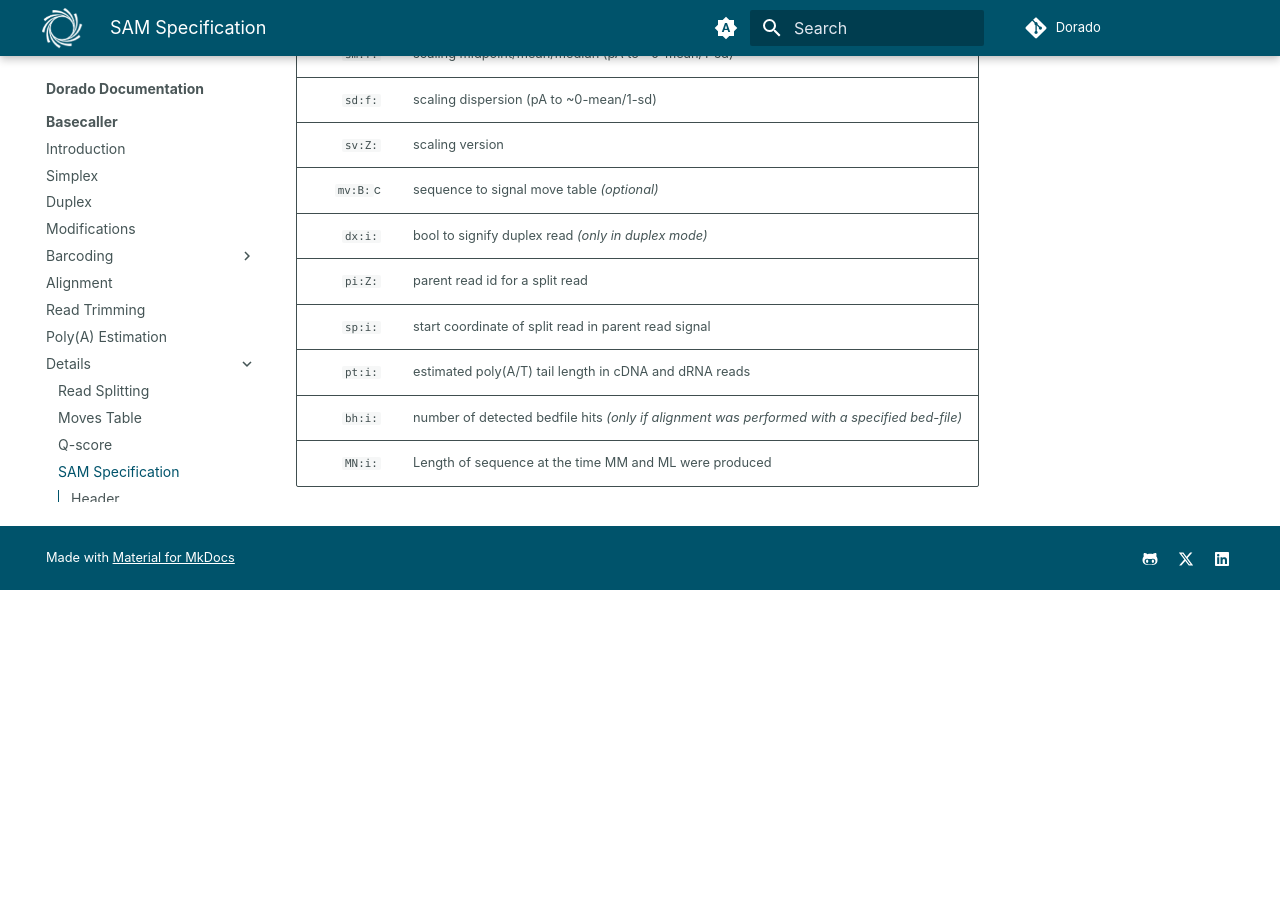
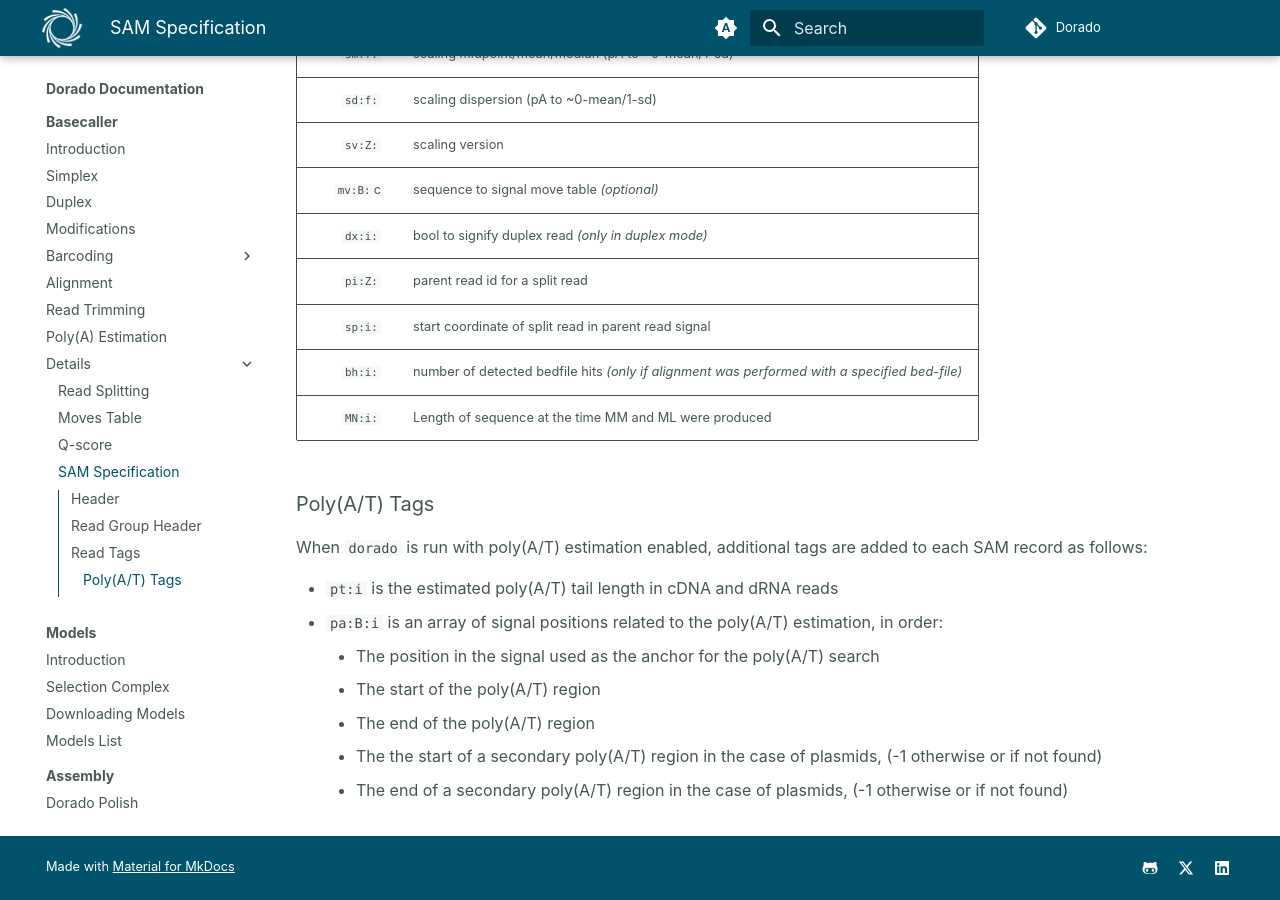
Before and after one commit to nanoporetech/dorado-docs, an MkDocs documentation site: the page built from docs/basecaller/sam_spec.md, in a window 1280 px wide and 900 px high, scrolled down 1436 px. Built offline with MkDocs 1.6.1 and Material for MkDocs 9.7.7, drawn with Linux system fonts in a browser that asks for light colours; comment, search, counter and statistics services are not loaded; before the commit the page ends 2026 px from its top, so only the background shows below that.

Commit message:
DOR-1199: Update sam spec docs with new polyA tag info

```diff
--- a/docs/basecaller/sam_spec.md
+++ b/docs/basecaller/sam_spec.md
@@ -41,6 +41,17 @@
 | `dx:i:`  | bool to signify duplex read _(only in duplex mode)_        |
 | `pi:Z:`  | parent read id for a split read                            |
 | `sp:i:`  | start coordinate of split read in parent read signal       |
-| `pt:i:`  | estimated poly(A/T) tail length in cDNA and dRNA reads     |
 | `bh:i:`  | number of detected bedfile hits _(only if alignment was performed with a specified bed-file)_ |
 | `MN:i:`  | Length of sequence at the time MM and ML were produced     |
+
+### Poly(A/T) Tags
+
+When `dorado` is run with poly(A/T) estimation enabled, additional tags are added to each SAM record as follows:
+
+* `pt:i` is the estimated poly(A/T) tail length in cDNA and dRNA reads
+* `pa:B:i` is an array of signal positions related to the poly(A/T) estimation, in order:
+    * The position in the signal used as the anchor for the poly(A/T) search
+    * The start of the poly(A/T) region
+    * The end of the poly(A/T) region
+    * The the start of a secondary poly(A/T) region in the case of plasmids, (-1 otherwise or if not found)
+    * The end of a secondary poly(A/T) region in the case of plasmids, (-1 otherwise or if not found)
```
